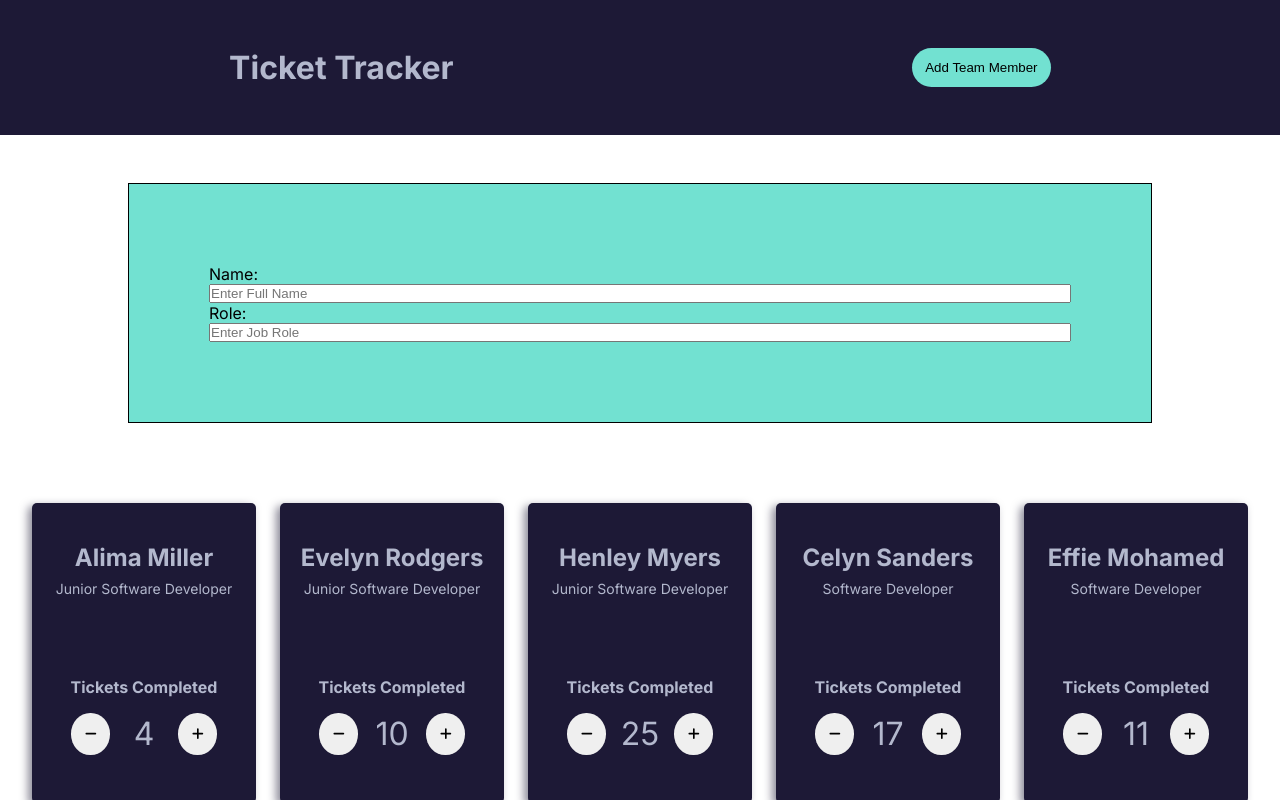
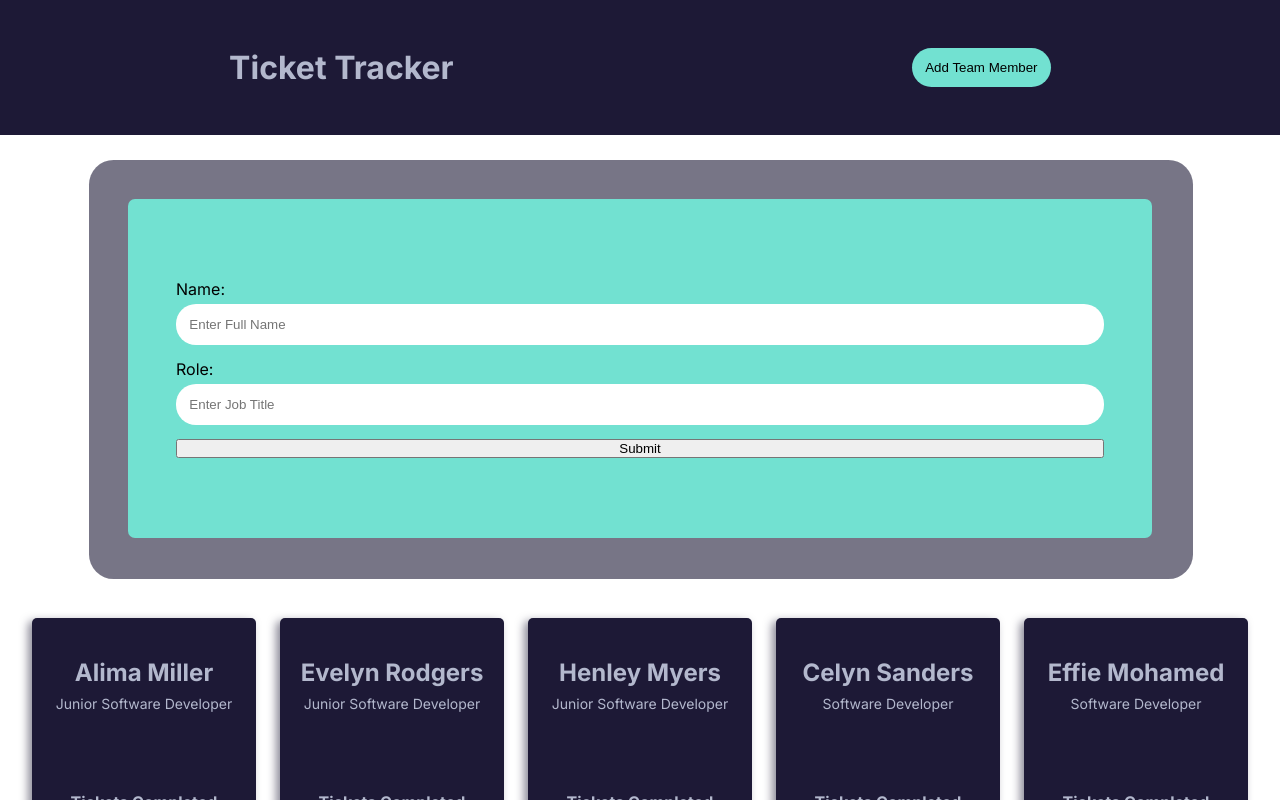
Before and after one commit to walkonmars36/ticket-tracker-june-22, a React (Create React App) app: page / in a window 1280 px wide. Both pictures are taken after a click on the button "Add Team Member". Shown: the top 800 px of the page. Built offline with nearby package versions, Linux system fonts and the light colour scheme.

Commit message:
add employee section toggling

```diff
--- a/public/index.html
+++ b/public/index.html
@@ -6,7 +6,7 @@
     <meta name="viewport" content="width=device-width, initial-scale=1" />
     <meta name="theme-color" content="#000000" />
     <meta name="description" content="Web site created using create-react-app" />
-    <link rel="apple-touch-icon" href="%PUBLIC_URL%/logo192.png" />
+    <!-- <link rel="apple-touch-icon" href="%PUBLIC_URL%/logo192.png" /> -->
     <!--
       manifest.json provides metadata used when your web app is installed on a
       user's mobile device or desktop. See https://developers.google.com/web/fundamentals/web-app-manifest/
--- a/src/App.jsx
+++ b/src/App.jsx
@@ -1,4 +1,4 @@
-import React from "react";
+import React, {useState} from "react";
 import "./App.scss";
 import teamMember from "./data/team";
 
@@ -7,6 +7,12 @@ import HeaderSection from "./components/HeaderSection/HeaderSection";
 import AddEmployee from "./components/AddEmployee/AddEmployee";
 
 const App = () => {
+  const [AddEmployeeForm, setAddEmployeeForm] = useState(false);
+
+  const toggleAddEmployee = () => {
+    setAddEmployeeForm(!AddEmployeeForm);
+  };
+
   const getEmployeeCard = (teamMember) => (
     <div key={teamMember.id}>
       <EmployeeCard teamMember={teamMember} />
@@ -15,8 +21,8 @@ const App = () => {
 
   return (
     <>
-      <HeaderSection />
-      <AddEmployee />
+      <HeaderSection toggleForm={toggleAddEmployee} />
+      {AddEmployeeForm && <AddEmployee />}
 
       <div className="content">{teamMember.map(getEmployeeCard)}</div>
     </>
--- a/src/components/AddEmployee/AddEmployee.jsx
+++ b/src/components/AddEmployee/AddEmployee.jsx
@@ -1,7 +1,7 @@
 import React from "react";
 import "./AddEmployee.scss";
 
-const AddEmployee = () => {
+const AddEmployee = ({toggleForm}) => {
   return (
     <div>
       <form action="" className="employee-form">
@@ -13,7 +13,8 @@ const AddEmployee = () => {
         <label htmlFor="role" name="role">
           Role:
         </label>
-        <input type="text" name="role" className="employee-form__input" placeholder="Enter Job Role" />
+        <input type="text" name="role" className="employee-form__input" placeholder="Enter Job Title" />
+        <input type="submit" value="Submit" onClick={toggleForm} />
       </form>
     </div>
   );
--- a/src/components/AddEmployee/AddEmployee.scss
+++ b/src/components/AddEmployee/AddEmployee.scss
@@ -5,11 +5,16 @@
   flex-direction: column;
   align-content: center;
   width: 80%;
-  margin: 3rem auto;
-  padding: 5em;
-  border: 1px solid;
+  margin: 4rem auto 3rem;
+  padding: 5em 3em;
+  border-radius: 7px;
   background-color: $color-green;
+  box-shadow: 1px 1px 0px 40px rgba($color-dark-purple, 0.6);
 
   &__input {
+    border: none;
+    margin: 0.3rem 0 1em;
+    border-radius: 20px;
+    padding: 1em;
   }
 }
--- a/src/components/Employee/Employee.jsx
+++ b/src/components/Employee/Employee.jsx
@@ -3,8 +3,6 @@ import "./Employee.scss";
 
 const Employee = ({teamMember}) => {
   const {name, role} = teamMember;
-
-  console.log(teamMember);
 
   return (
     <>
--- a/src/components/HeaderSection/HeaderSection.jsx
+++ b/src/components/HeaderSection/HeaderSection.jsx
@@ -1,12 +1,14 @@
 import React from "react";
 import "./HeaderSection.scss";
 
-const HeaderSection = () => {
+const HeaderSection = ({toggleForm}) => {
   return (
     <>
       <div className="header">
         <h1 className="header__heading">Ticket Tracker</h1>
-        <button className="header__button">Add Team Member</button>
+        <button onClick={toggleForm} className="header__button">
+          Add Team Member
+        </button>
       </div>
     </>
   );
```
